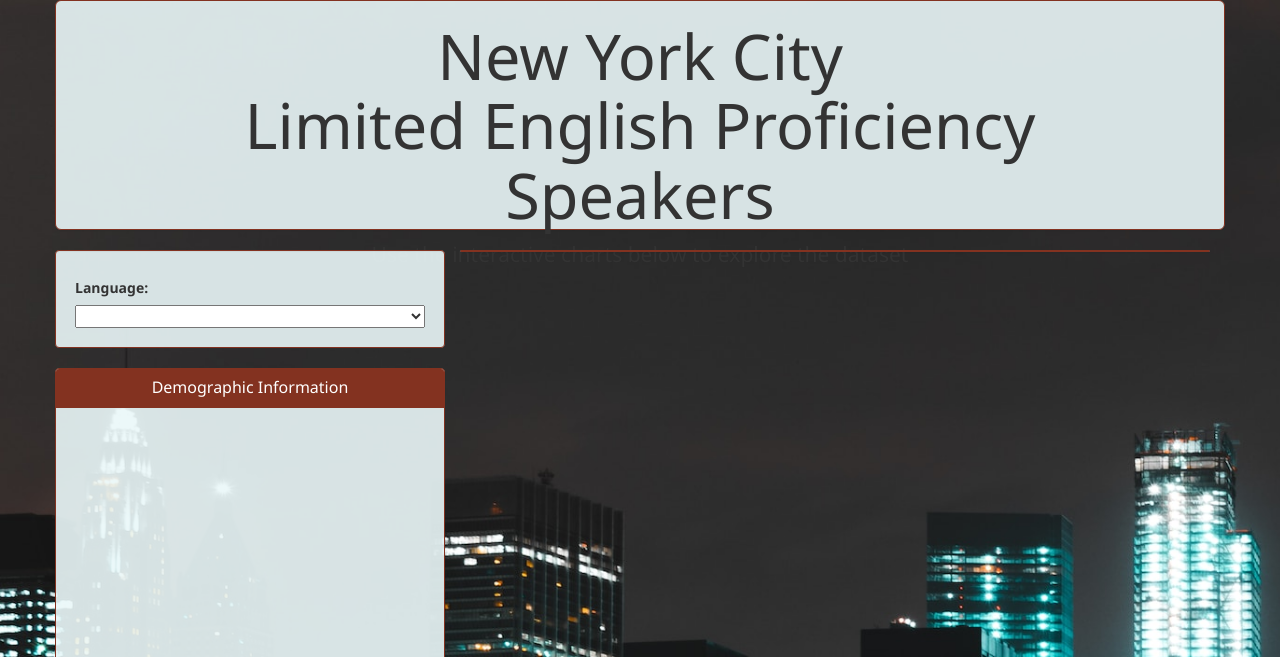
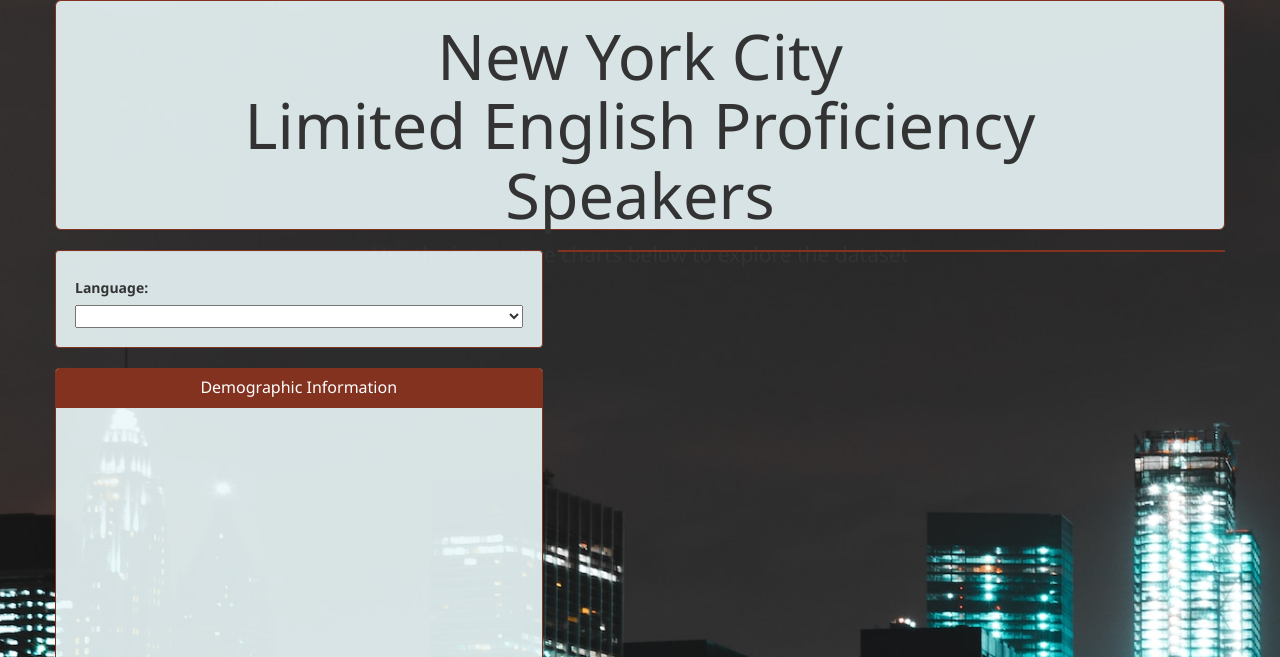
Before and after one commit to javrobs/nyc_lep_speakers, a Flask app: page /endpoint in a window 1280 px wide. Shown: the top 657 px of the page. Run offline with Flask 3, Linux system fonts and the light colour scheme; data that the repository does not hold is empty; some libraries are stand-ins or nearby versions.

Commit message:
css modified for padding. changed column distribution to 5-7, was 4-8

```diff
--- a/API/static/css/styles.css
+++ b/API/static/css/styles.css
@@ -1,7 +1,13 @@
 .demo_header {
     font-weight: bold;
 }
-
+.no-r-padding{
+    padding-right:0;
+}
+.no-lr-padding{
+    padding-right:0;
+    padding-left:0;
+}
 .demo_info {
     color: #176F6A;
     margin:0;
--- a/API/templates/index.html
+++ b/API/templates/index.html
@@ -23,7 +23,7 @@
       </div>
     </div>
     <div class="row">
-      <div class="col-md-4">
+      <div class="col-md-5">
         <div class="row">
           <div class="well panel">
             <h5 class="demo_header">Language:</h5>
@@ -39,12 +39,12 @@
           </div>
         </div>
       </div>
-      <div class="col-md-8 ">
+      <div class="col-md-7 no-r-padding">
         <div id="sunburst" class="panel"></div>
       </div>
     </div>
     <div class="row">
-      <div class="col-md-12">
+      <div class="col-md-12 no-lr-padding">
         <div id="map" class="panel"></div>
       </div>
     </div>
```
